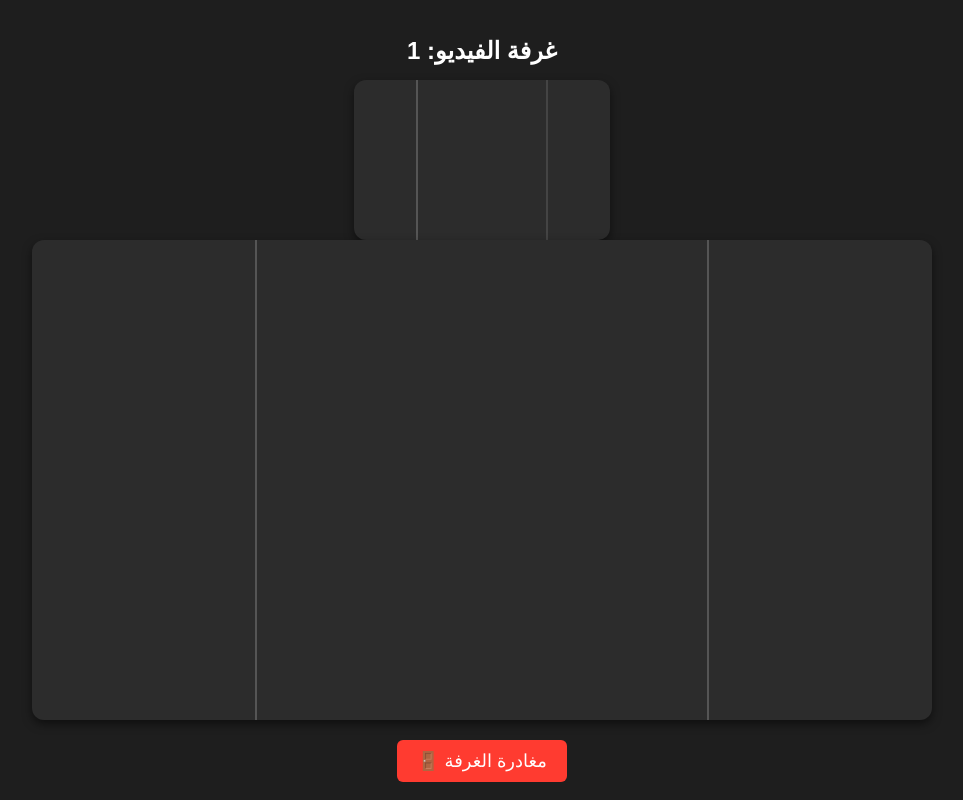
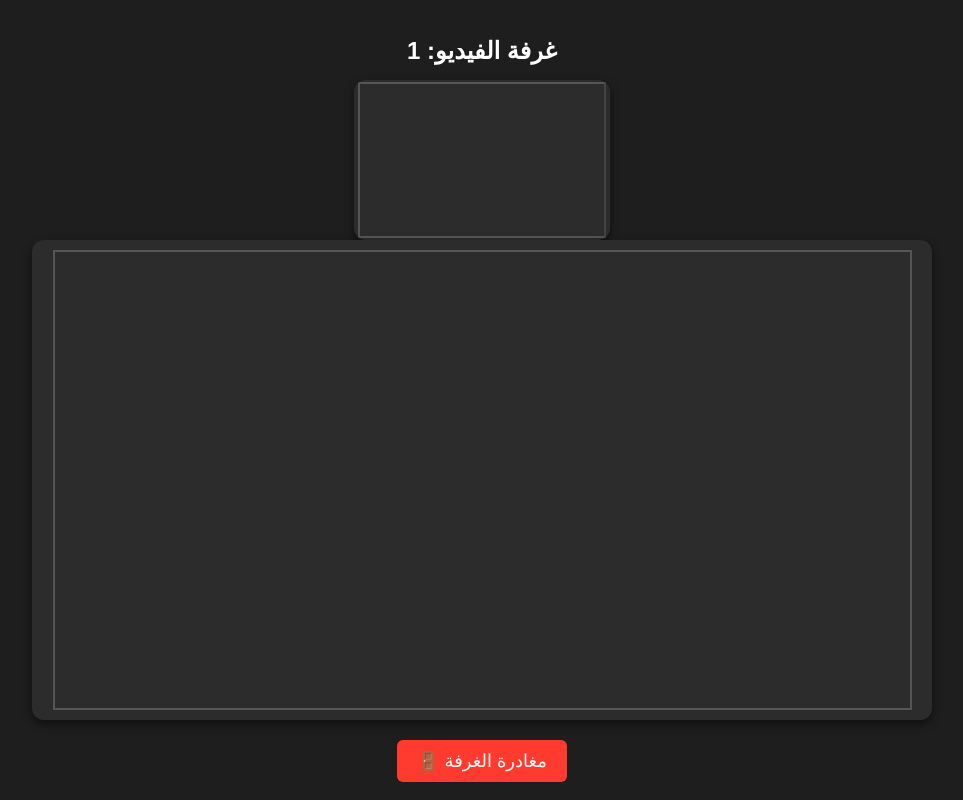
Before and after one commit to midouproj/vidio-chat, a Flask app: template templates/video_chat.html in a window 1280 px wide. Shown: the whole page, without its empty margins (158-1121 px from the left). Run offline with Flask 3, Linux system fonts and the light colour scheme; the template is opened without the code that fills it: most values are stand-ins (such as "Sample title", 1, 10 or a date in 2020); some libraries are stand-ins or nearby versions.

Commit message:
Update styles.css

```diff
--- a/static/styles.css
+++ b/static/styles.css
@@ -57,8 +57,8 @@ h2 {
 }
 
 video {
-    width: 50%;
-    height: 100%;
+    width: 95%;
+    height: 95%;
     object-fit: cover;
     border: 2px solid #555;
 }
```
